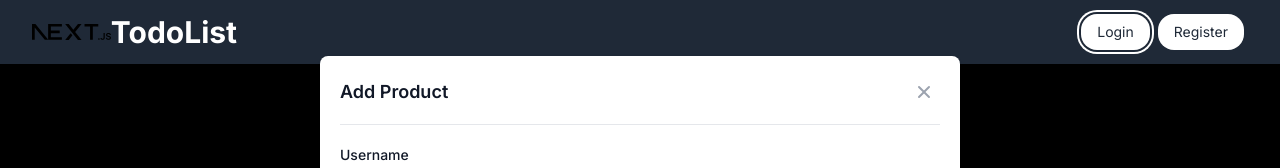
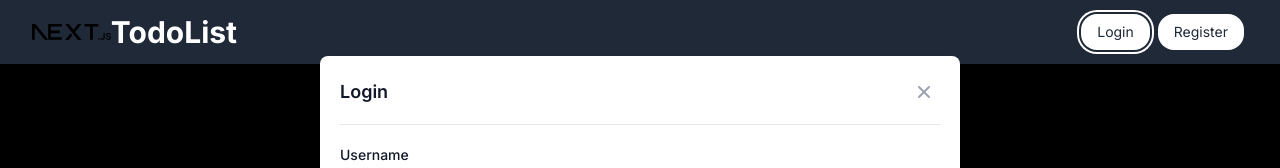
Before and after one commit to medardm/nextjs-todolist-frontend, a Next.js app: page / in a window 1280 px wide. Both pictures are taken after a click on the button "Login". Shown: the top 168 px of the page. Built offline with nearby package versions, Linux system fonts and the light colour scheme; no server answers.

Commit message:
Updated user interface in NavBar and LoginModal
- Modified NavBar to include current user's username next to the profile picture.
- Updated title in LoginModal from "Add Product" to "Login" to accurately reflect its functionality.

```diff
--- a/src/components/auth/LoginModal.tsx
+++ b/src/components/auth/LoginModal.tsx
@@ -37,7 +37,7 @@
             <div
               className="flex justify-between items-center pb-4 mb-4 rounded-t border-b sm:mb-5 dark:border-gray-600">
               <h3 className="text-lg font-semibold text-gray-900 dark:text-white">
-                Add Product
+                Login
               </h3>
               <button type="button"
                       className="text-gray-400 bg-transparent hover:bg-gray-200 hover:text-gray-900 rounded-lg text-sm p-1.5 ml-auto inline-flex items-center dark:hover:bg-gray-600 dark:hover:text-white"
--- a/src/components/layout/NavBar.tsx
+++ b/src/components/layout/NavBar.tsx
@@ -65,7 +65,7 @@
                 </>}
 
                 {user && <button onClick={toggleNav} type="button"
-                         className="relative flex rounded-full bg-gray-800 text-sm focus:outline-none focus:ring-2 focus:ring-white focus:ring-offset-2 focus:ring-offset-gray-800"
+                                 className="relative flex rounded-full bg-gray-800 text-sm focus:outline-none focus:ring-2 focus:ring-white focus:ring-offset-2 focus:ring-offset-gray-800 items-center gap-2 p-1"
                                  id="user-menu-button" aria-expanded="false" aria-haspopup="true">
                     <span className="absolute -inset-1.5"></span>
                     <span className="sr-only">Open user menu</span>
@@ -76,6 +76,7 @@
                         width={100}
                         height={100}
                     />
+                    <span>{ user.user.username }</span>
                 </button>}
               </div>
 
```
Lines whose indentation alone changed are shown as unchanged.
